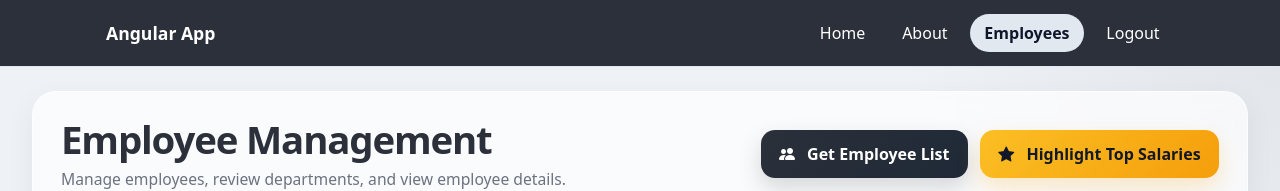
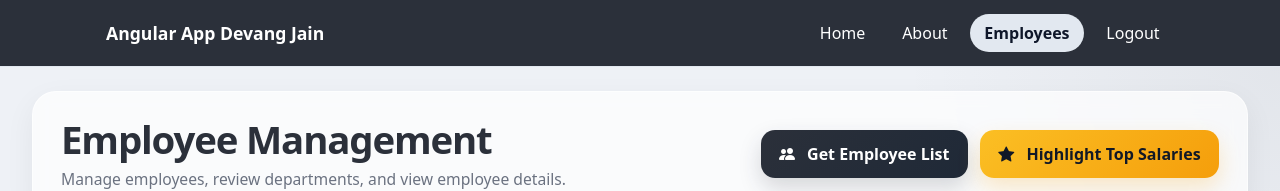
Before and after one commit to Devang-10/Angular-frontend, an Angular app: page /employees in a window 1280 px wide. Shown: the top 191 px of the page. Built offline with nearby package versions, Linux system fonts and the light colour scheme; sample sign-in values are in the browser's storage.

Commit message:
t-102: changed devang

```diff
--- a/src/app/app.component.html
+++ b/src/app/app.component.html
@@ -1,6 +1,6 @@
 <nav class="top-navbar" *ngIf="authService.isLoggedIn()">
   <div class="nav-container">
-    <div class="brand">Angular App</div>
+    <div class="brand">Angular App Devang Jain</div>
 
     <div class="nav-links">
       <a
```
